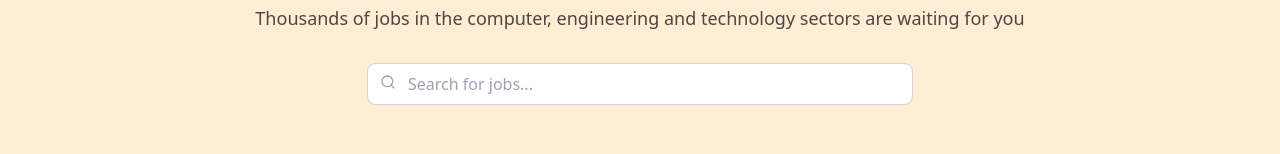
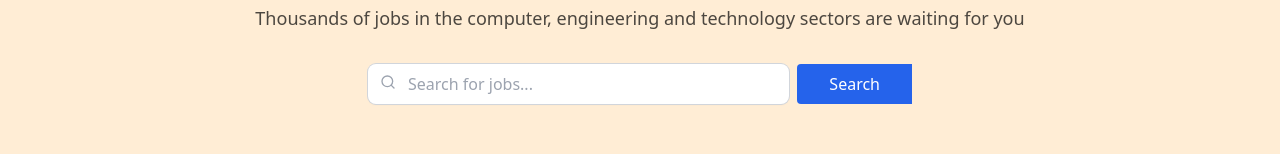
Before and after one commit to Raja12raja/WEB-14-Job-Search-and-Recruitment-Platform, a React (Create React App) app in the folder client/: page / in a window 1280 px wide. Shown: the part 224-378 px from the top of the page. Built offline with nearby package versions, Linux system fonts and the light colour scheme; no server answers.

Commit message:
added search button also

```diff
--- a/client/src/components/Banner.js
+++ b/client/src/components/Banner.js
@@ -8,24 +8,30 @@ const Banner = () => {
         setQuery(event.target.value);
     };
 
+    const handleSubmit = (event) => {
+        event.preventDefault();
+        // Implement search functionality here
+    };
+
     return (
         <div className='max-w-screen-2xl container mx-auto xl:px-24 px-4 md:py-20 py-14'>
             <h1 className='text-5xl font-bold text-primary mb-3 text-center'>Find your <span className='text-blue-400'>Jobs</span> here</h1>
             <p className='text-lg text-black/70 mb-8 text-center'>Thousands of jobs in the computer, engineering and technology sectors are waiting for you</p>
-            <form className="flex justify-center">
-                <div className='w-full md:w-1/2'>
-                    <div className='relative bg-white rounded-lg shadow-sm ring-1 ring-gray-300 focus-within:ring-2 focus-within:ring-indigo-600'>
+            <form className="flex justify-center" onSubmit={handleSubmit}>
+                <div className='w-full md:w-1/2 flex items-center'>
+                    <div className='relative bg-white rounded-lg shadow-sm ring-1 ring-gray-300 focus-within:ring-2 focus-within:ring-indigo-600 flex-1'>
                         <input
                             type='text'
                             name='title'
                             id='title'
                             placeholder='Search for jobs...'
-                            className='block w-full py-2 pl-10 pr-4 border-0 bg-transparent text-gray-900 placeholder-gray-400 focus:outline-none'
+                            className='block w-full py-2 pl-10 pr-12 border-0 bg-transparent text-gray-900 placeholder-gray-400 focus:outline-none'
                             value={query}
                             onChange={handleInputChange}
                         />
                         <FiSearch className='absolute inset-y-0 left-0 mt-2.5 ml-3 text-gray-400' />
                     </div>
+                    <button type='submit' className='bg-blue-600 py-2 px-8 text-white md:rounded-r-none rounded ml-2'>Search</button>
                 </div>
             </form>
         </div>
```
